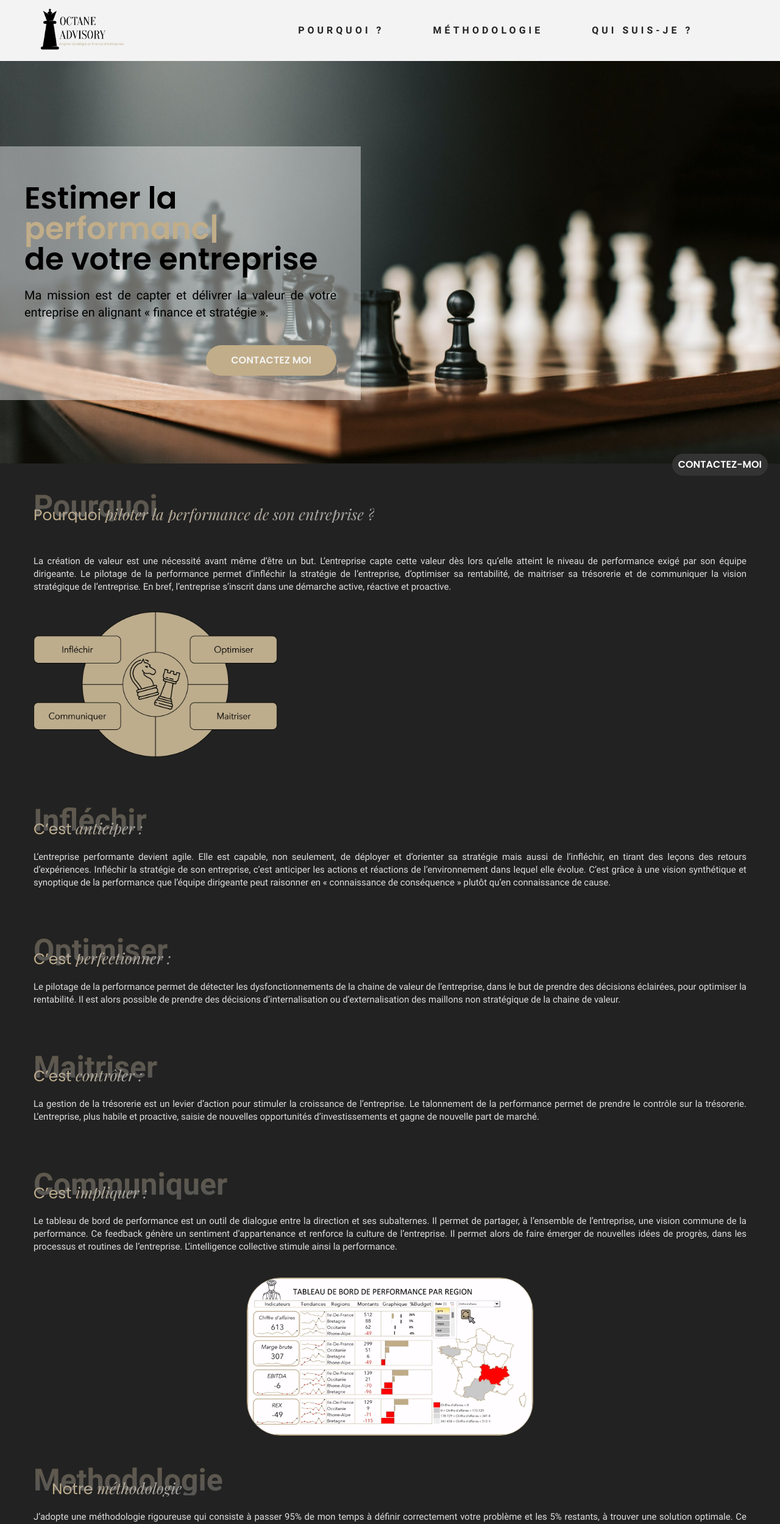
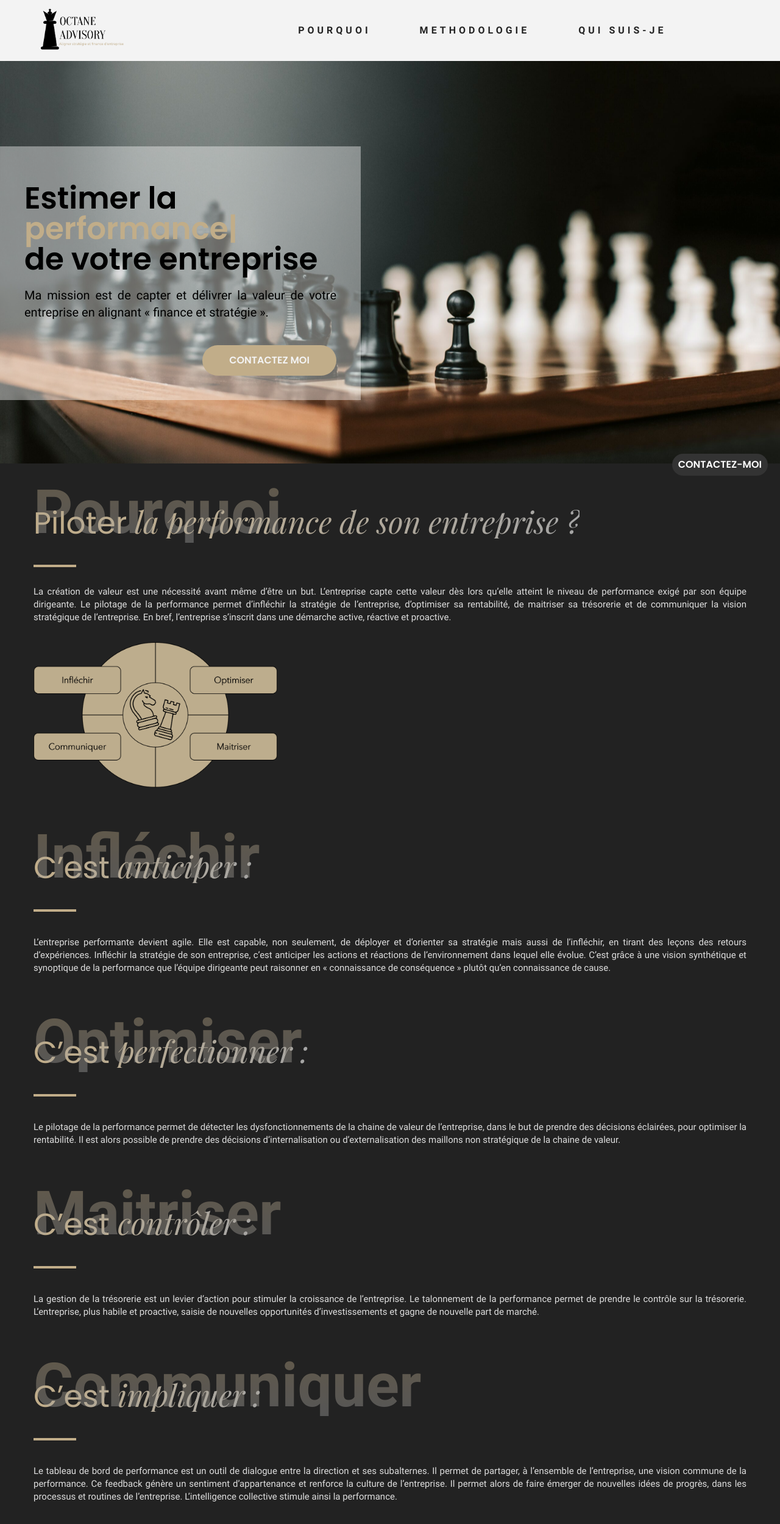
Before and after one commit to axiomdev/octaneadvisory, a React (Create React App) app: page / in a window 1280 px wide. Shown: the top 2499 px of the page at 61% size. Built offline with nearby package versions, Linux system fonts and the light colour scheme.

Commit message:
feat(form) header anchor link and contact dynamic form improvement

```diff
--- a/package.json
+++ b/package.json
@@ -12,6 +12,7 @@
     "match-sorter": "^6.3.1",
     "rc-progress": "^3.4.1",
     "react": "^18.2.0",
+    "react-anchor-link-smooth-scroll": "^1.0.12",
     "react-dom": "^18.2.0",
     "react-responsive-carousel": "^3.2.23",
     "react-router-dom": "^6.4.3",
--- a/src/assets/css/App.css
+++ b/src/assets/css/App.css
@@ -1,6 +1,5 @@
-@import './reset.css';
-@import 'animate.css';
-
+@import "./reset.css";
+@import "animate.css";
 
 @font-face {
 	font-family: "Roboto Regular";
@@ -29,11 +28,12 @@
 
 @font-face {
 	font-family: "Playfair Display Italic";
-  src: url("../fonts/Playfair/PlayfairDisplay-Italic-VariableFont_wght.ttf") format("truetype");
+	src: url("../fonts/Playfair/PlayfairDisplay-Italic-VariableFont_wght.ttf")
+		format("truetype");
 }
 
 .link-nav {
-  font-family: 'Roboto Bold';
+	font-family: "Roboto Bold";
 	text-transform: uppercase;
 	text-decoration: none;
 	letter-spacing: 5px;
@@ -54,15 +54,33 @@
 
 .p-absolute {
 	position: absolute;
-  top: 0px;
-  left: 50%;
+	top: -10px;
 	font-family: "Poppins Semi Bold";
-  font-size: 20px;
+	font-size: 11px;
+	background: #F3F3F3;
+	color: #222222;
+	width: 40px;
+	height: 40px;
+	border-radius: 25px;
+	display: flex;
+	justify-content: center;
+	align-items: center;
+	transition: left 1s;
 }
+
+.p-absolute-mobile {
+	display: flex;
+}
+
+.p-absolute-desktop {
+	display: none;
+}
+
+
 
 body {
 	--primary-color: #c1ad89;
-  background:#222222 ;
+	background: #222222;
 }
 
 h1 {
@@ -84,6 +102,7 @@ h3 {
 	text-fill-color: transparent;
 	-moz-text-fill-color: transparent;
 	-webkit-text-fill-color: transparent;
+
 }
 
 h4 {
@@ -92,7 +111,14 @@ h4 {
 	letter-spacing: 2px;
 }
 
-input:focus, textarea:focus, select:focus{
+#pourquoi {
+	margin-bottom: 50px;
+    scroll-margin-bottom: 130px !important;
+}
+
+input:focus,
+textarea:focus,
+select:focus {
 	outline: none;
 }
 
@@ -120,11 +146,13 @@ input:focus, textarea:focus, select:focus{
 .double-titles {
 	margin-top: 70px;
 	margin-bottom: 30px;
+
 }
 
 .double-titles-line {
-  border-bottom: 1px solid #c1ad89;
-  width: 100px;
+	border-bottom: 4px solid #c1ad89;
+	width: 70px;
+	margin-top: -20px;
 }
 
 .double-titles h2 {
@@ -136,14 +164,31 @@ input:focus, textarea:focus, select:focus{
 	-webkit-background-clip: text;
 	-webkit-text-fill-color: transparent;
 	color: #c1ad89;
+
+
+}
+
+.methodology {
+	text-align: center;
+	height: 70px;
+}
+
+.methodology h2 {
+	text-align: center;
+	width: 73%;
+}
+
+
+.methodology h3 {
+	height: 100%;
 }
 
 .double-titles h2 span {
-  font-family: "Poppins Regular"
+	font-family: "Poppins Regular";
 }
 
 .one-line {
-  margin-bottom: 0px;
+	margin-bottom: 40px;
 	margin-top: 100px;
 }
 
@@ -156,7 +201,7 @@ p {
 	font-size: 15px;
 	line-height: 1.4;
 	text-align: justify;
-  color: rgba(255,255,255,0.85);
+	color: rgba(255, 255, 255, 0.85);
 }
 
 header {
@@ -166,22 +211,20 @@ header {
 	align-items: center;
 	position: fixed;
 	z-index: 100;
-  background: #F3F3F3;
+	background: #f3f3f3;
 	left: 0;
 	right: 0;
 	padding-left: 20px;
 	padding-right: 20px;
 }
 
-
-
 footer {
 	font-family: "Roboto Regular";
 	text-align: center;
 	height: 150px;
 	padding: 20px;
-  background: #232323;
-  color: #F3F3F3;
+	background: #F3F3F3;
+	color: #222222;
 	line-height: 29px;
 	left: 0;
 	right: 0;
@@ -190,12 +233,16 @@ footer {
 	bottom: 0;
 }
 
+footer p {
+	color: #222222;
+}
+
 .header-logo {
 	width: 150px;
 }
 
 .hero-background {
-  background: url('../images/home-background.jpeg');
+	background: url("../images/home-background.jpeg");
 	height: 90vh;
 	background-size: cover;
 	background-repeat: no-repeat;
@@ -204,14 +251,14 @@ footer {
 }
 
 .hero-block-texts {
-  background: rgba(255, 255, 255, 0.40);
+	background: rgba(255, 255, 255, 0.4);
 	padding: 30px;
 	width: 80%;
 	margin-top: 80px;
 }
 
 .perf {
-  color: var(--primary-color);;
+	color: var(--primary-color);
 }
 
 .hero-block-texts h1 {
@@ -232,12 +279,11 @@ footer {
 .button {
 	border: none;
 	height: 30px;
-  width: 2250px;
-  color: #F3F3F3;
+	width: 160px !important;
+	color: #f3f3f3;
 	background: var(--primary-color);
 	border-radius: 30px;
 	font-family: "Poppins Semi Bold";
-  height: 30px;
 	text-decoration: none;
 	text-transform: uppercase;
 	padding: 10px;
@@ -267,7 +313,7 @@ footer {
 }
 
 .item img {
-  width:200px;
+	width: 200px;
 }
 
 .title-methodology {
@@ -279,19 +325,23 @@ footer {
 }
 
 .card-step {
-  border: 1px solid #C1AD89;
+	border: 1px solid #c1ad89;
 	padding: 10px;
 	padding-top: 40px;
 	padding-left: 20px;
 	padding-right: 20px;
 	position: relative;
 	border-radius: 15px;
-  background: #FFFCFC;
+	background: #fffcfc;
 	width: 85%;
 	line-height: 15px;
 	margin: auto;
 	margin-top: 70px;
 	height: 500px;
+}
+
+.about-me-blocks {
+	margin-bottom: 100px;
 }
 
 .card-step span {
@@ -310,15 +360,22 @@ footer {
 	height: 90%;
 }
 
-.card-step div img{
+.card-step div img {
 	margin-top: 10px;
 	margin-bottom: 10px;
 	width: 30% !important;
 }
 
-.card-step div p{
+.card-step div p {
 	margin-top: 20px;
 	margin-bottom: 10px;
+}
+
+.step {
+	height: 80vh;
+	display: flex;
+	justify-content: center;
+	align-items: center;
 }
 
 .step-question {
@@ -348,14 +405,14 @@ footer {
 }
 
 .step-overflow {
-  margin-bottom:200px
+	margin-bottom: 200px;
 }
 
 .rounded-right {
 	position: fixed;
 	bottom: 20px;
 	right: 20px;
-  background:rgb(51, 51, 51);
+	background: rgb(51, 51, 51);
 	padding: 10px;
 	border-radius: 20px;
 	z-index: 10;
@@ -365,7 +422,7 @@ footer {
 	text-decoration: none;
 	font-family: "Poppins Semi Bold";
 	text-transform: uppercase;
-  color:white !important;
+	color: white !important;
 }
 
 .contact-top {
@@ -377,7 +434,7 @@ footer {
 }
 
 .step-block {
-  margin-top: 180px
+	margin-top: 180px;
 }
 
 .steps {
@@ -395,7 +452,6 @@ footer {
 }
 
 .step-question .button-input {
-
 	margin-top: 10px;
 	width: 40%;
 	background: var(--primary-color);
@@ -405,7 +461,7 @@ footer {
 	text-decoration: none;
 	text-transform: uppercase;
 	border: none;
-    color: #F3F3F3;
+	color: #f3f3f3;
 	cursor: pointer;
 }
 
@@ -429,13 +485,12 @@ footer {
 	margin-top: 40px;
 	margin-bottom: 40px;
 	text-align: center;
-
 }
 
 .video img {
 	width: 80%;
 	border-radius: 55px;
-    border: 1px solid #C1AD89;
+	border: 1px solid #c1ad89;
 }
 
 .photo-me {
@@ -461,17 +516,17 @@ footer {
 	align-items: center;
 }
 
-
-
 .contact-me-desktop {
 	display: none;
 }
 
 label {
-  color: #F3F3F3;
+	color: #f3f3f3;
 }
 
-
+.double-titles h2 span {
+	color: #F3F3F3 !important;
+}
 
 @media (min-width: 1000px) {
 	header {
@@ -480,14 +535,23 @@ label {
 	}
 
 	h1 {
-    font-size: 50px
+		font-size: 50px;
+	}
+
+	h3 {
+		font-size: 100px;
+		top: -40px;
+	}
+
+	.double-titles h2 {
+		font-size: 50px;
 	}
 
 	.hero-block-texts p {
-    font-size: 20px
+		font-size: 20px;
 	}
 
-  .margin-left-right{
+	.margin-left-right {
 		margin-left: 40px;
 		margin-right: 40px;
 	}
@@ -517,7 +581,7 @@ label {
 
 	.card-step {
 		width: 18%;
-    margin: 9px
+		margin: 9px;
 	}
 
 	.card-step-mobile {
@@ -534,7 +598,6 @@ label {
 		width: 80%;
 		margin: auto;
 	}
-
 
 	.contact-top {
 		margin-top: 160px;
@@ -558,7 +621,25 @@ margin-top: 160px;
 
 	.video img {
 		width: 40%;
-
 	}
 
+	.title-methodology {
+		height: 120px;
 	}
+
+	.methodology h2 {
+		width: 87%;
+	}
+
+	.methodology {
+		height: 120px;
+	}
+
+	.p-absolute-mobile {
+		display: none;
+	}
+
+	.p-absolute-desktop {
+		display: flex;
+	}
+}
--- a/src/components/Header.jsx
+++ b/src/components/Header.jsx
@@ -1,13 +1,8 @@
 import logo from "../assets/images/octane-logo.png";
-import background from "../assets/images/home-background.jpeg";
-import Typed from "react-typed";
 import Hamburger from "hamburger-react";
-import { useEffect, useState } from "react";
-import { Line, Circle } from "rc-progress";
-import { Routes, Route, Outlet, Link, Router } from "react-router-dom";
-import Contact from "../pages/Contact";
-import NoMatching from "../pages/NoMatching";
-import Home from "../pages/Home";
+import { useState } from "react";
+import { Link } from "react-router-dom";
+import AnchorLink from "react-anchor-link-smooth-scroll";
 
 function Header() {
 	const [isOpen, setOpen] = useState(false);
@@ -30,20 +25,21 @@ function Header() {
 					""
 				)}
 				<div class="menu-desktop">
-				<a class="link-nav" href="/#">
-						Pourquoi ?
-					</a>
-					<a class="link-nav" href="/#">
-						Méthodologie
-					</a>
-					<a class="link-nav" href="/#about-me">
-						Qui suis-je ?
-					</a>
+					<AnchorLink offset="150" class="link-nav" href="#pourquoi">
+						Pourquoi
+					</AnchorLink>
+					<AnchorLink offset="150" class="link-nav" href="#methodologie">
+						Methodologie
+					</AnchorLink>
+					<AnchorLink offset="10" class="link-nav" href="#quisuisje">
+						Qui suis-je
+					</AnchorLink>
 
+					<Link class="link-nav contact-me-desktop" to="/contact">
+					Contactez-moi
+				</Link>
 				</div>
-				<Link class="link-nav contact-me-desktop" to="/contact">
-						Contactez-moi
-					</Link>
+
 			</header>
 		</>
 	);
--- a/src/pages/Contact.jsx
+++ b/src/pages/Contact.jsx
@@ -4,12 +4,12 @@ import { Line } from "rc-progress";
 
 function Contact() {
 	const [percent, setPercent] = useState(0);
-	const [stepLevel, setStepLevel] = useState(1);
+	const [stepLevel, setStepLevel] = useState(0);
 	const [steps, setSteps] = useState([]);
 	const messagesEndRef = useRef(null);
 
 	useEffect(() => {
-		setSteps((current) => [
+		setSteps(() => [
 			{
 				id: 1,
 				type: "select",
@@ -96,7 +96,11 @@ function Contact() {
 	}, [setSteps]);
 
 	const scrollToBottom = () => {
-		messagesEndRef.current.scrollIntoView({ behavior: "smooth" });
+		messagesEndRef.current.scrollIntoView({
+			behavior: "smooth",
+			block: "center",
+			inline: "center",
+		});
 	};
 
 	useEffect(scrollToBottom, [stepLevel]);
@@ -107,22 +111,26 @@ function Contact() {
 				<div className="line-percent">
 					<Line
 						percent={percent}
-						strokeWidth={2}
+						strokeWidth={0.1}
 						strokeColor="#C1AD89"
 						trailColor="#adadad"
 						strokeLinecap="round"
 					/>
-					<p className="p-absolute">{Math.round(percent)} %</p>
+					<p className="p-absolute p-absolute-mobile" style={{left: (stepLevel / 11) * 90 + '%'}}>{Math.round(percent)} %</p>
+
+					<p className="p-absolute p-absolute-desktop" style={{left: stepLevel != 0 ? (((stepLevel + 1) / 11) * 86 + '%') : '9%'}}>{Math.round(percent)} %</p>
 				</div>
 			</div>
 			<div className="steps">
 				{steps.map((step, index) => {
-					if (step.type == "select" && step.class == "block") {
+					if (step.type == "select") {
 						return (
 							<div
 								key={step.id}
 								id={`step-${step.id}`}
-								className={"step " + step.class}
+								className={
+									"step animate__animated  animate__fadeInDown " + step.class
+								}
 							>
 								<div className="step-question">
 									<label>{step.question}</label>
@@ -145,7 +153,9 @@ function Contact() {
 							<div
 								key={step.id}
 								id={`step-${step.id}`}
-								className={"step " + step.class}
+								className={
+									"step animate__animated  animate__fadeInDown " + step.class
+								}
 							>
 								<div className="step-question">
 									<label>{step.question}</label>
@@ -154,7 +164,6 @@ function Contact() {
 									<button
 										className="button-input"
 										onClick={() => {
-												scrollToBottom();
 											setPercent(((index + 1) / steps.length) * 100);
 											setStepLevel(step.id);
 											steps[index + 1].class = "block";
@@ -163,7 +172,6 @@ function Contact() {
 										{" "}
 										Suivant{" "}
 									</button>
-
 								</div>
 							</div>
 						);
--- a/src/pages/Home.jsx
+++ b/src/pages/Home.jsx
@@ -1,5 +1,3 @@
-import logo from "../assets/images/octane-logo.png";
-import background from "../assets/images/home-background.jpeg";
 import schema1 from "../assets/images/schema-1.png";
 import firstStep from "../assets/images/first-step-1.png";
 import secondStep from "../assets/images/second-step.png";
@@ -10,12 +8,10 @@ import gif from "../assets/images/video-tableau-de-bord.gif";
 import photoMe from "../assets/images/mendel-drai.jpg";
 import "../assets/css/App.css";
 import Typed from "react-typed";
-import Hamburger from "hamburger-react";
-import { useEffect, useState } from "react";
-import { Line } from "rc-progress";
 import { Link } from "react-router-dom";
-import "react-responsive-carousel/lib/styles/carousel.min.css"; // requires a loader
+import "react-responsive-carousel/lib/styles/carousel.min.css";
 import { Carousel } from "react-responsive-carousel";
+import Footer from '../components/Footer';
 
 function Home() {
 	const steps_methodology = [
@@ -94,23 +90,24 @@ function Home() {
 				</div>
 
 				<section className="margin-left-right">
+					<div id="pourquoi">
 						<div className="double-titles">
 							<h2>
-							<span>Pourquoi</span> piloter la performance de son entreprise ?
+								<span>Piloter</span> la performance de son entreprise ?
 							</h2>
 							<h3>Pourquoi</h3>
-						<span className="double-titles-line"></span>
+							<div className="double-titles-line">&nbsp;</div>
 						</div>
 						<div>
 							<p>
-							La création de valeur est une nécessité avant même d’être un but.
-							L’entreprise capte cette valeur dès lors qu’elle atteint le niveau
-							de performance exigé par son équipe dirigeante. Le pilotage de la
-							performance permet d’infléchir la stratégie de l’entreprise,
-							d’optimiser sa rentabilité, de maitriser sa trésorerie et de
-							communiquer la vision stratégique de l’entreprise. En bref,
-							l’entreprise s’inscrit dans une démarche active, réactive et
-							proactive.
+								La création de valeur est une nécessité avant même d’être un
+								but. L’entreprise capte cette valeur dès lors qu’elle atteint le
+								niveau de performance exigé par son équipe dirigeante. Le
+								pilotage de la performance permet d’infléchir la stratégie de
+								l’entreprise, d’optimiser sa rentabilité, de maitriser sa
+								trésorerie et de communiquer la vision stratégique de
+								l’entreprise. En bref, l’entreprise s’inscrit dans une démarche
+								active, réactive et proactive.
 							</p>
 							<img
 								src={schema1}
@@ -118,12 +115,13 @@ function Home() {
 								alt="schema-piloter-performance"
 							/>
 						</div>
-
+					</div>
 					<div class="double-titles one-line">
 						<h2>
 							<span>C’est </span> anticiper :
 						</h2>
 						<h3>Infléchir</h3>
+						<div className="double-titles-line">&nbsp;</div>
 					</div>
 					<p>
 						L’entreprise performante devient agile. Elle est capable, non
@@ -141,6 +139,7 @@ function Home() {
 							<span>C’est </span> perfectionner :
 						</h2>
 						<h3>Optimiser</h3>
+						<div className="double-titles-line">&nbsp;</div>
 					</div>
 					<p>
 						Le pilotage de la performance permet de détecter les
@@ -156,6 +155,7 @@ function Home() {
 							<span>C’est </span> contrôler :
 						</h2>
 						<h3>Maitriser</h3>
+						<div className="double-titles-line">&nbsp;</div>
 					</div>
 					<p>
 						La gestion de la trésorerie est un levier d’action pour stimuler la
@@ -170,6 +170,7 @@ function Home() {
 							<span>C’est </span> impliquer :
 						</h2>
 						<h3>Communiquer</h3>
+						<div className="double-titles-line">&nbsp;</div>
 					</div>
 					<p>
 						Le tableau de bord de performance est un outil de dialogue entre la
@@ -186,7 +187,7 @@ function Home() {
 				</section>
 
 				<section className="margin-left-right">
-					<div class="double-titles text-center methodology">
+					<div class="double-titles text-center methodology" id="methodologie">
 						<h2 className="title-methodology">
 							<span>Notre </span> méthodologie
 						</h2>
@@ -250,7 +251,7 @@ function Home() {
 					</div>
 				</section>
 
-				<section className="margin-left-right" id="about-me">
+				<section className="margin-left-right">
 					<div class="double-titles text-center">
 						<h2>
 							<span>A</span> propos de moi
@@ -258,7 +259,7 @@ function Home() {
 						<h3>Qui suis-je ?</h3>
 					</div>
 					<div className="about-me-blocks">
-						<div className="block-photo">
+						<div className="block-photo" id="quisuisje">
 							<img class="photo-me" src={photoMe} alt="photo-mendel-drai" />
 						</div>
 						<p>
@@ -286,6 +287,7 @@ function Home() {
 					</div>
 				</section>
 			</main>
+			<Footer></Footer>
 		</>
 	);
 }
```
Also changed, not shown: 2 other files (tests, documents, lock files or other folders). Lines whose indentation alone changed are shown as unchanged.
